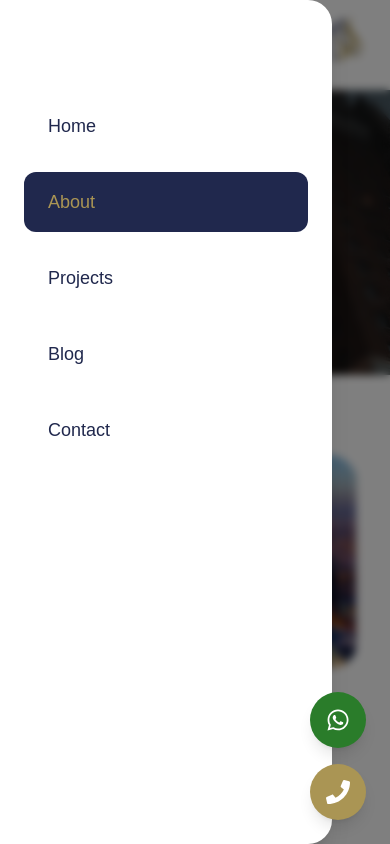
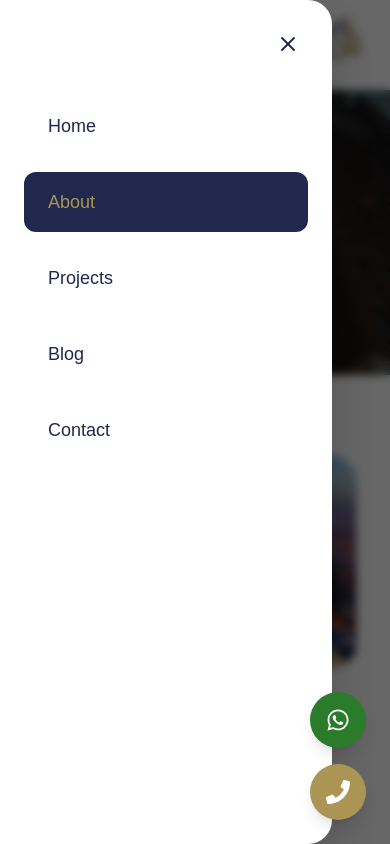
Before and after one commit to Yussef-Makhlouf/tassis-webapp, a Next.js app: page /en/about in a window 390 px wide. Both pictures are taken after a click on the button "Toggle menu". Shown: the top 844 px of the page. Built offline with nearby package versions, Linux system fonts and the light colour scheme.

Commit message:
add video

```diff
--- a/components/Contact.tsx
+++ b/components/Contact.tsx
@@ -86,7 +86,7 @@ export default function Contact() {
         <div className="grid grid-cols-1 lg:grid-cols-2 gap-12 max-w-[1400px] mx-auto">
           <div className="w-full h-[600px] rounded-2xl overflow-hidden shadow-lg border-2 border-[#20284D]">
             <iframe
-              src="https://www.google.com/maps/embed?pb=!1m18!1m12!1m3!1d3624.7960960420257!2d46.6893654!3d24.7136225!2m3!1f0!2f0!3f0!3m2!1i1024!2i768!4f13.1!3m3!1m2!1s0x3e2f03890d489399%3A0xba974d1c98e79fd5!2z2KfZhNix2YrYp9i2INin2YTYs9i52YjYr9mK2Kk!5e0!3m2!1sar!2ssa!4v1709917391044!5m2!1sar!2ssa"
+              src="https://maps.app.goo.gl/uGZiRNRoWJUdbKqu6?g_st=com.google.maps.preview.copy"
               width="100%"
               height="100%"
               style={{ border: 0 }}
--- a/components/Navbar.tsx
+++ b/components/Navbar.tsx
@@ -79,31 +79,48 @@ export default function Navbar() {
             >
               {locale === 'ar' ? 'EN' : 'عربي'}
             </button>
-{/*             <button className="border border-[#AA9554] p-1.5 sm:p-2 rounded-md text-[#AA9554] hover:bg-[#AA9554] hover:text-white transition-all duration-300">
-              <Search className="w-4 h-4 sm:w-5 sm:h-5" />
-            </button> */}
+
+            {/* Mobile Menu Button - Enhanced */}
             <button
               onClick={() => setIsOpen(!isOpen)}
-              className="md:hidden border border-[#AA9554] p-1.5 sm:p-2 rounded-md text-[#AA9554] hover:bg-[#AA9554] hover:text-white transition-all duration-300"
+              className="md:hidden flex items-center gap-2 border-2 border-[#AA9554] px-3 py-2 rounded-lg text-[#AA9554] hover:bg-[#AA9554] hover:text-white transition-all duration-300"
+              aria-label="Toggle menu"
             >
-              {isOpen ? <X className="w-4 h-4 sm:w-5 sm:h-5" /> : <Menu className="w-4 h-4 sm:w-5 sm:h-5" />}
+              <span className="text-sm font-medium hidden sm:inline">القائمة</span>
+              {isOpen ?
+                <X className="w-5 h-5" /> :
+                <Menu className="w-5 h-5" />
+              }
             </button>
           </div>
         </div>
 
+        {/* Mobile Menu Overlay - Enhanced */}
         <div
-          className={`fixed inset-0 bg-black/50 backdrop-blur-sm transition-opacity duration-300 md:hidden ${
-            isOpen ? 'opacity-100' : 'opacity-0 pointer-events-none'
+          className={`fixed inset-0 bg-black/60 backdrop-blur-sm transition-all duration-300 md:hidden ${
+            isOpen ? 'opacity-100 visible' : 'opacity-0 invisible'
           }`}
           onClick={() => setIsOpen(false)}
         />
 
-        <div className={`fixed top-0 ${locale === 'ar' ? 'right-0' : 'left-0'} h-screen w-[85%] max-w-sm bg-white shadow-xl ${
-          locale === 'ar' ? 'rounded-l-3xl' : 'rounded-r-3xl'
-        } transition-transform duration-300 ease-out transform md:hidden ${
-          isOpen ? 'translate-x-0' : locale === 'ar' ? 'translate-x-full' : '-translate-x-full'
-        }`}>
+        {/* Mobile Menu Panel - Enhanced */}
+        <div
+          className={`fixed top-0 ${locale === 'ar' ? 'right-0' : 'left-0'} h-screen w-[85%] max-w-sm bg-white shadow-2xl ${
+            locale === 'ar' ? 'rounded-l-3xl' : 'rounded-r-3xl'
+          } transition-transform duration-300 ease-out transform md:hidden ${
+            isOpen ? 'translate-x-0' : locale === 'ar' ? 'translate-x-full' : '-translate-x-full'
+          }`}
+        >
           <div className="p-6 pt-24">
+            {/* Close button for mobile menu */}
+            <button
+              onClick={() => setIsOpen(false)}
+              className="absolute top-6 right-6 p-2 rounded-full hover:bg-gray-100 transition-colors duration-200"
+              aria-label="Close menu"
+            >
+              <X className="w-6 h-6 text-[#20284D]" />
+            </button>
+
             <ul className="space-y-4" dir={locale === 'ar' ? 'rtl' : 'ltr'}>
               {navItems.map((item) => (
                 <li key={item.text}>
```
